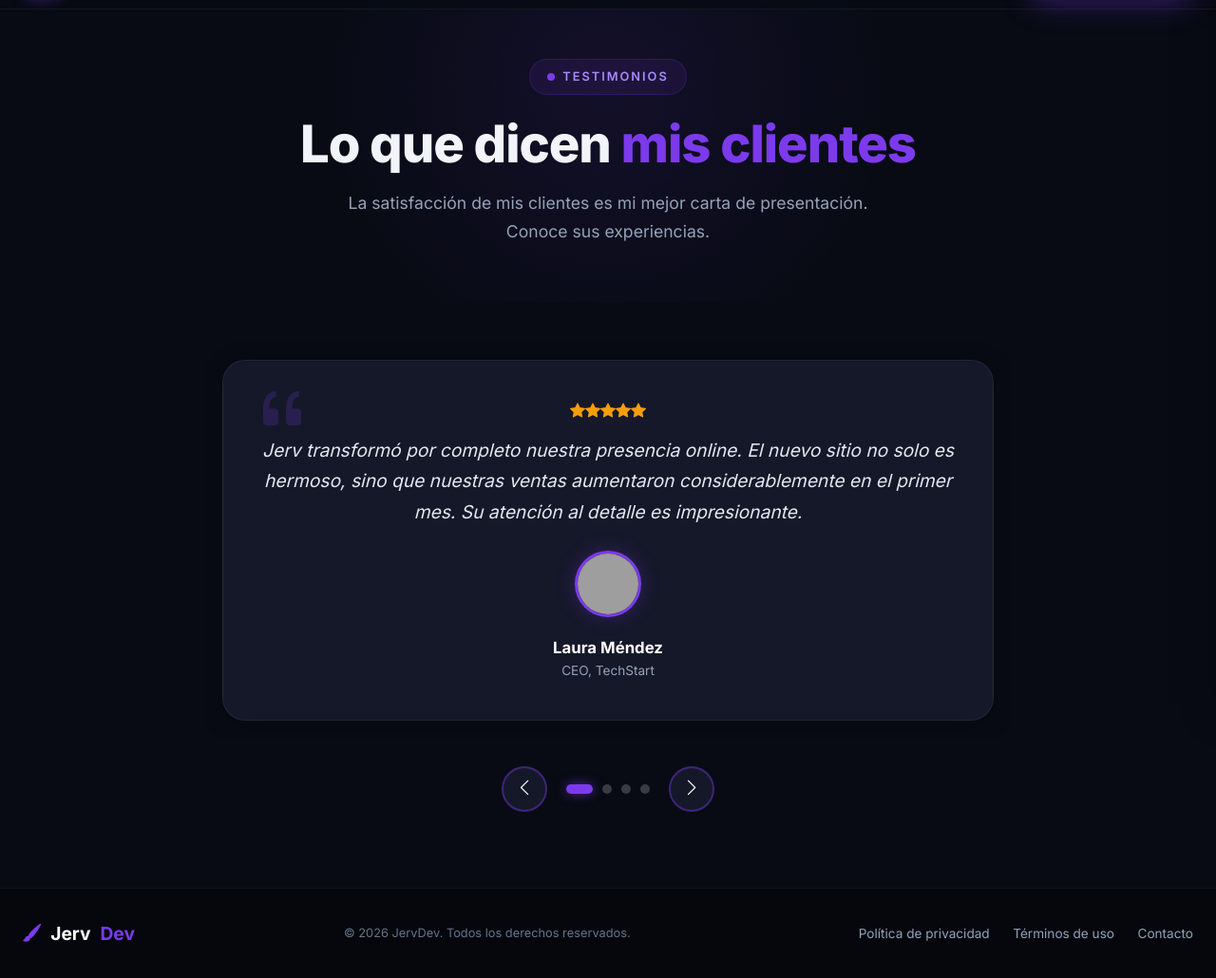
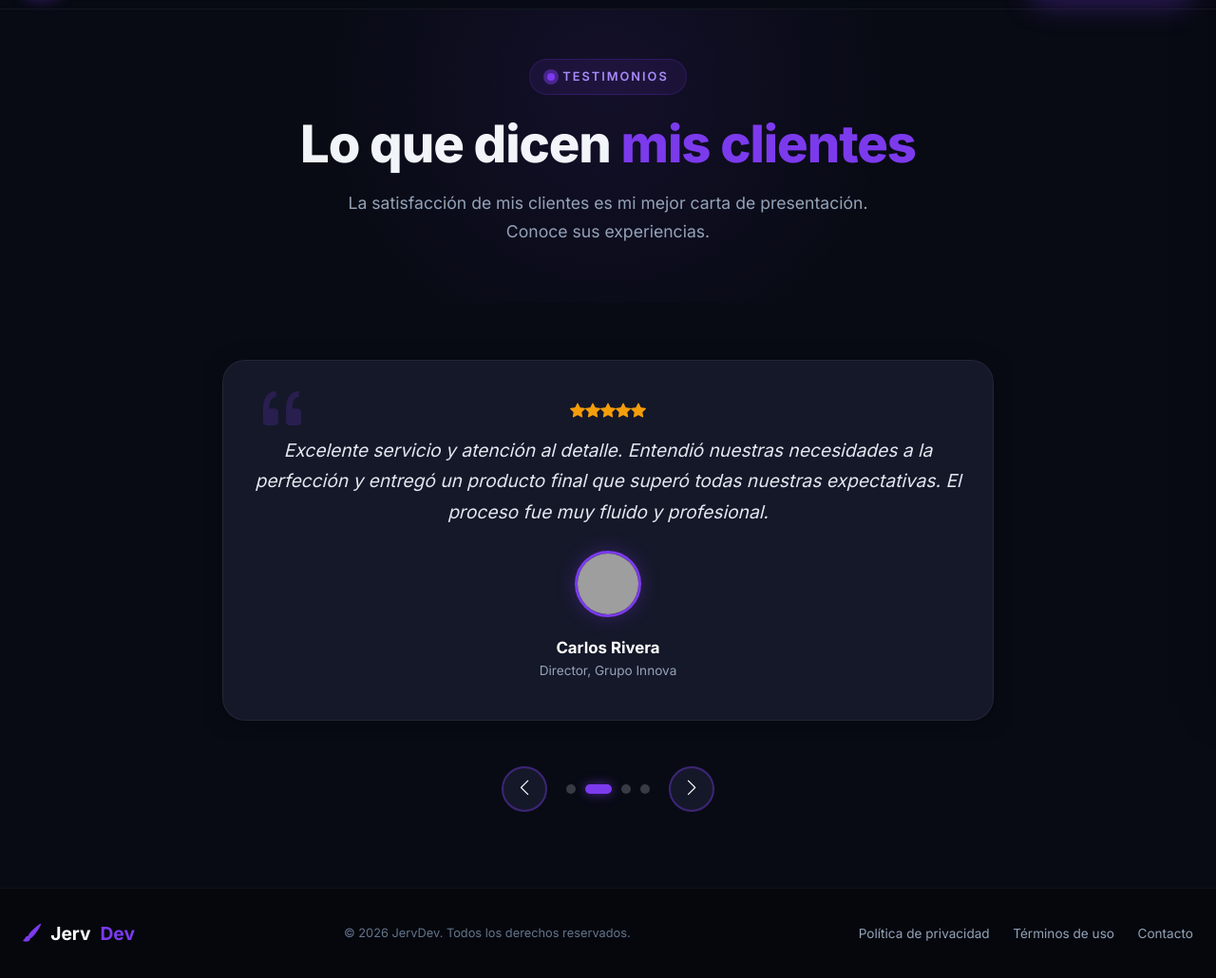
Before and after one commit to alfazentic-studio/alfazentic-studio.github.io, a plain HTML site: page testimonios.html in a window 1280 px wide. Shown: the part 58-1088 px from the top of the page at 95% size. Drawn offline with nearby package versions, Linux system fonts and the light colour scheme; grey boxes are pictures that could not be loaded.

Commit message:
Update testimonios.html

```diff
--- a/testimonios.html
+++ b/testimonios.html
@@ -648,4 +648,62 @@
 
             function openMenu() { hamburgerBtn.classList.add('open');
                 mobileMenu.classList.add('open');
-                mobileOverlay.classList.add('open
+                mobileOverlay.classList.add('open');
+                body.style.overflow = 'hidden'; }
+
+            function closeMenu() { hamburgerBtn.classList.remove('open');
+                mobileMenu.classList.remove('open');
+                mobileOverlay.classList.remove('open');
+                body.style.overflow = ''; }
+
+            function toggleMenu() { if (mobileMenu.classList.contains('open')) { closeMenu(); } else { openMenu(); } }
+            hamburgerBtn.addEventListener('click', toggleMenu);
+            mobileOverlay.addEventListener('click', closeMenu);
+            document.querySelectorAll('#mobileMenu a').forEach(function(link) { link.addEventListener('click', function() {
+                    setTimeout(closeMenu, 150); }); });
+            let touchStartX = 0;
+            mobileMenu.addEventListener('touchstart', function(e) { touchStartX = e.touches[0].clientX; }, { passive: true });
+            mobileMenu.addEventListener('touchend', function(e) { const touchEndX = e.changedTouches[0].clientX; if (
+                    touchEndX - touchStartX > 60) { closeMenu(); } });
+            document.addEventListener('keydown', function(e) { if (e.key === 'Escape') closeMenu(); });
+            const navbar = document.getElementById('navbar');
+            let lastScrollY = 0;
+            window.addEventListener('scroll', function() { const scrollY = window.scrollY; if (scrollY > 100 && scrollY >
+                    lastScrollY) { navbar.style.transform = 'translateY(-100%)'; } else { navbar.style.transform =
+                        'translateY(0)'; }
+                lastScrollY = scrollY; }, { passive: true });
+            const track = document.getElementById('testimonialTrack');
+            const dots = document.querySelectorAll('#carouselDots .carousel-dot');
+            const prevBtn = document.getElementById('prevBtn');
+            const nextBtn = document.getElementById('nextBtn');
+            const totalSlides = 4;
+            let currentIndex = 0;
+
+            function updateCarousel() {
+                track.style.transform = 'translateX(-' + (currentIndex * 100) + '%)';
+                dots.forEach(function(dot, i) { dot.classList.toggle('active', i === currentIndex); });
+            }
+            prevBtn.addEventListener('click', function() { currentIndex = (currentIndex - 1 + totalSlides) % totalSlides;
+                updateCarousel(); });
+            nextBtn.addEventListener('click', function() { currentIndex = (currentIndex + 1) % totalSlides;
+            updateCarousel(); });
+            dots.forEach(function(dot) { dot.addEventListener('click', function() { currentIndex = parseInt(this
+                        .getAttribute('data-index'));
+                    updateCarousel(); }); });
+            let autoPlay = setInterval(function() { currentIndex = (currentIndex + 1) % totalSlides;
+                updateCarousel(); }, 5000);
+            const carouselContainer = document.getElementById('testimonialCarousel');
+            carouselContainer.addEventListener('mouseenter', function() { clearInterval(autoPlay); });
+            carouselContainer.addEventListener('mouseleave', function() { autoPlay = setInterval(function() { currentIndex = (
+                        currentIndex + 1) % totalSlides;
+                    updateCarousel(); }, 5000); });
+            let touchStartX2 = 0;
+            track.addEventListener('touchstart', function(e) { touchStartX2 = e.touches[0].clientX; }, { passive: true });
+            track.addEventListener('touchend', function(e) { const diff = touchStartX2 - e.changedTouches[0].clientX; if (
+                    Math.abs(diff) > 40) { if (diff > 0) { currentIndex = (currentIndex + 1) % totalSlides; } else {
+                        currentIndex = (currentIndex - 1 + totalSlides) % totalSlides; }
+                    updateCarousel(); } });
+        })();
+    </script>
+</body>
+</html>
```
